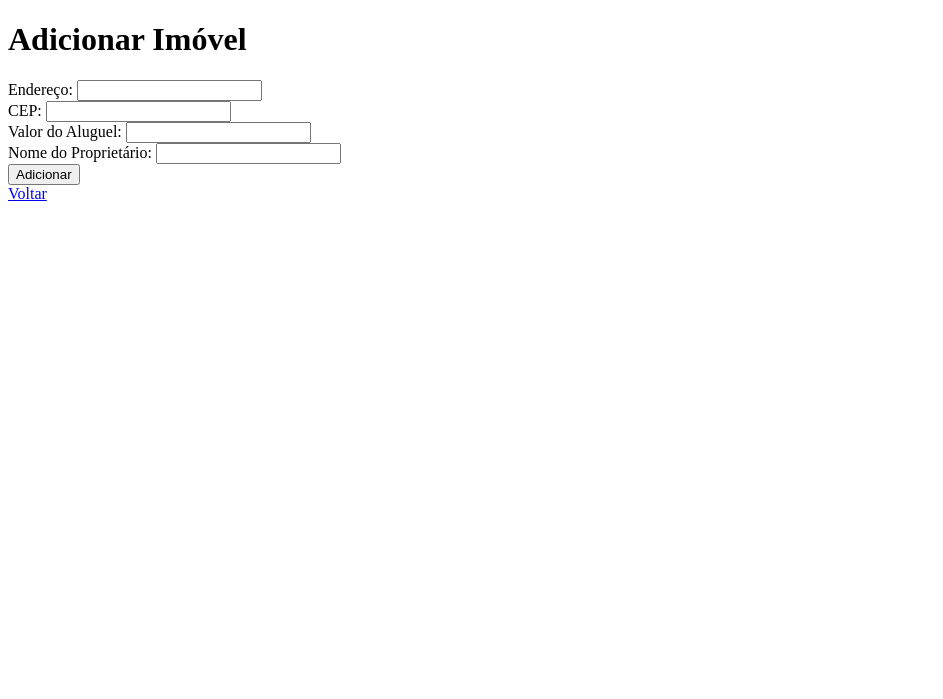
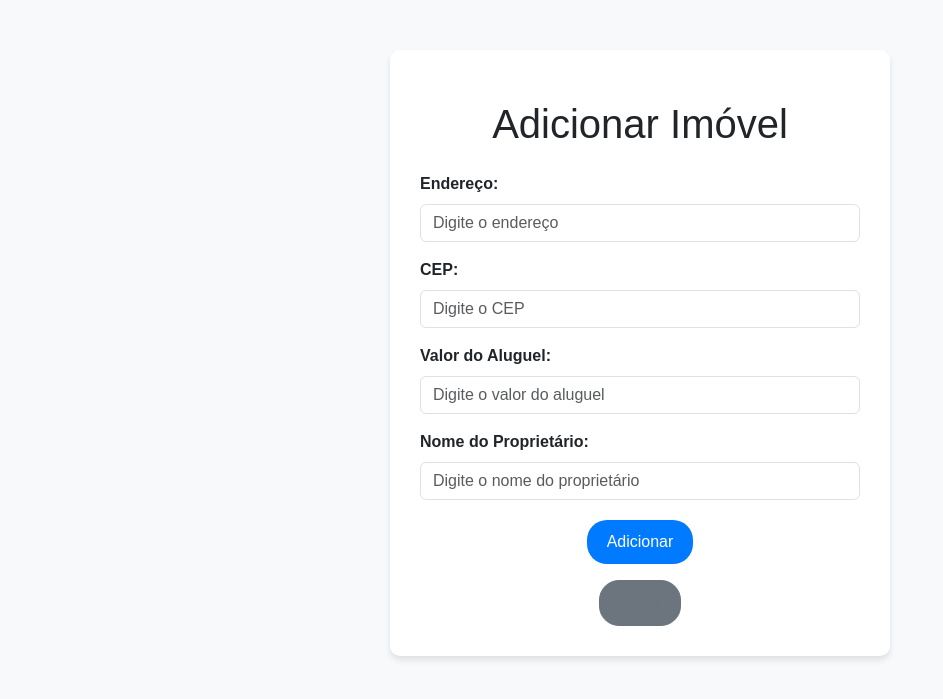
Before and after one commit to JulioLage-Alx/Site-Imobiliaria, a Flask app: page /add_imovel in a window 1280 px wide. Shown: the top 699 px of the page, without its empty margins (0-943 px from the left). Run offline with Flask 3, Linux system fonts and the light colour scheme.

Commit message:
MOD: css do Adicionar Imovel

```diff
--- a/templates/imovel.html
+++ b/templates/imovel.html
@@ -2,17 +2,81 @@
 <html lang="pt-BR">
 <head>
     <meta charset="UTF-8">
+    <meta name="viewport" content="width=device-width, initial-scale=1.0">
     <title>Adicionar Imóvel</title>
+    <!-- Bootstrap CSS -->
+    <link href="https://cdn.jsdelivr.net/npm/bootstrap@5.3.0-alpha1/dist/css/bootstrap.min.css" rel="stylesheet">
+    <style>
+        body {
+            background-color: #f8f9fa;
+            font-family: 'Arial', sans-serif;
+        }
+        .form-container {
+            max-width: 500px;
+            margin: 50px auto;
+            padding: 30px;
+            background-color: #ffffff;
+            border-radius: 10px;
+            box-shadow: 0 4px 6px rgba(0, 0, 0, 0.1);
+        }
+        .form-label {
+            font-weight: bold;
+        }
+        .btn-primary {
+            background-color: #007bff;
+            border: none;
+            border-radius: 20px;
+            padding: 10px 20px;
+            transition: background-color 0.3s ease;
+        }
+        .btn-primary:hover {
+            background-color: #0056b3;
+        }
+        .btn-secondary {
+            border-radius: 20px;
+            padding: 10px 20px;
+            color: #6c757d;
+            text-decoration: none;
+        }
+        .btn-secondary:hover {
+            color: #ffffff;
+        }
+        .text-center {
+            margin-top: 20px;
+        }
+    </style>
 </head>
 <body>
-    <h1>Adicionar Imóvel</h1>
-    <form method="POST">
-        <label>Endereço: <input type="text" name="endereco" required></label><br>
-        <label>CEP: <input type="text" name="cep" required></label><br>
-        <label>Valor do Aluguel: <input type="text" name="valor_aluguel" required></label><br>
-        <label>Nome do Proprietário: <input type="text" name="nome_proprietario" required></label><br>
-        <button type="submit">Adicionar</button>
-    </form>
-    <a href="/">Voltar</a>
+    <div class="container">
+        <div class="form-container">
+            <h1 class="text-center mb-4">Adicionar Imóvel</h1>
+            <form method="POST">
+                <div class="mb-3">
+                    <label for="endereco" class="form-label">Endereço:</label>
+                    <input type="text" id="endereco" name="endereco" class="form-control" placeholder="Digite o endereço" required>
+                </div>
+                <div class="mb-3">
+                    <label for="cep" class="form-label">CEP:</label>
+                    <input type="text" id="cep" name="cep" class="form-control" placeholder="Digite o CEP" required>
+                </div>
+                <div class="mb-3">
+                    <label for="valor_aluguel" class="form-label">Valor do Aluguel:</label>
+                    <input type="text" id="valor_aluguel" name="valor_aluguel" class="form-control" placeholder="Digite o valor do aluguel" required>
+                </div>
+                <div class="mb-3">
+                    <label for="nome_proprietario" class="form-label">Nome do Proprietário:</label>
+                    <input type="text" id="nome_proprietario" name="nome_proprietario" class="form-control" placeholder="Digite o nome do proprietário" required>
+                </div>
+                <div class="text-center">
+                    <button type="submit" class="btn btn-primary">Adicionar</button>
+                </div>
+            </form>
+            <div class="text-center mt-3">
+                <a href="/" class="btn btn-secondary">Voltar</a>
+            </div>
+        </div>
+    </div>
+    <!-- Bootstrap JS -->
+    <script src="https://cdn.jsdelivr.net/npm/bootstrap@5.3.0-alpha1/dist/js/bootstrap.bundle.min.js"></script>
 </body>
 </html>
```
